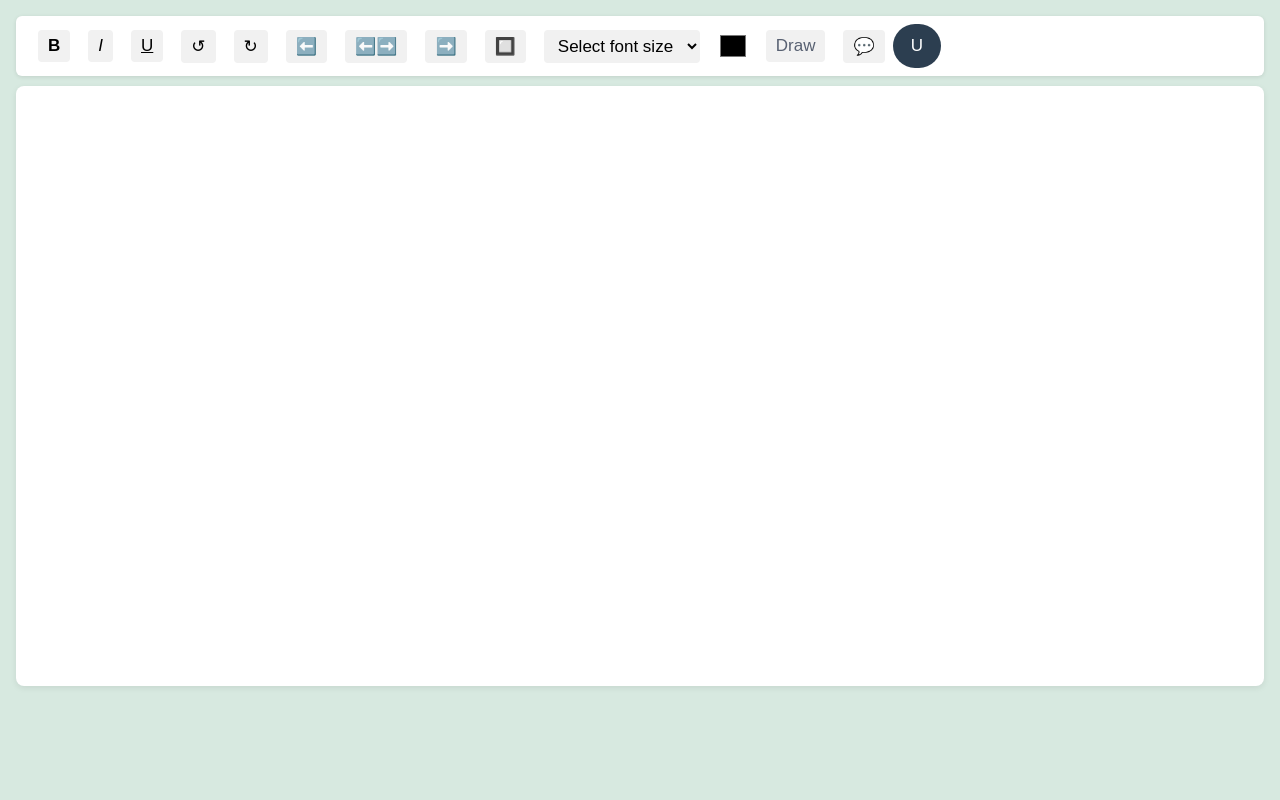
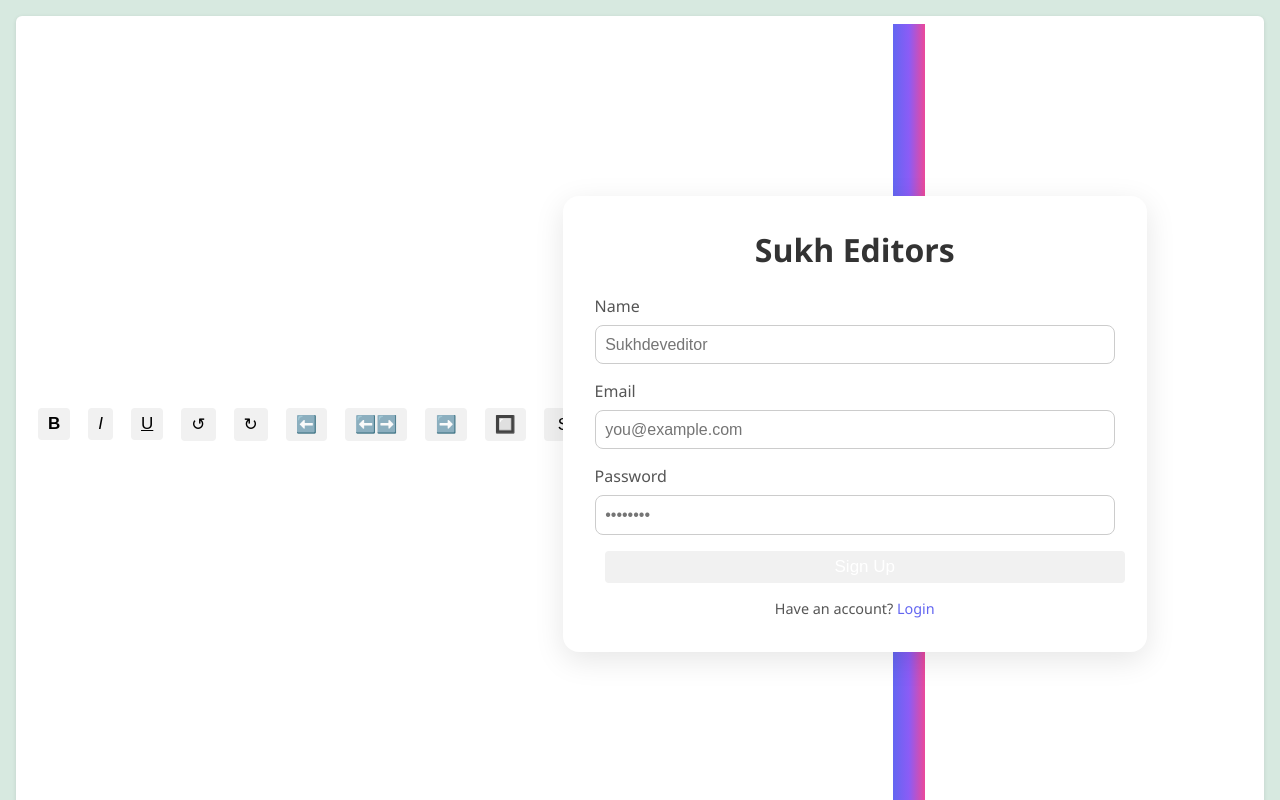
Before and after one commit to Sukhdevvinay/SukhdevEditor, a React (Create React App) app: page /editor in a window 1280 px wide. Built offline with nearby package versions, Linux system fonts and the light colour scheme; no server answers.

Commit message:
Refactor Profile component and add Signup component

```diff
--- a/src/Component/profile.js
+++ b/src/Component/profile.js
@@ -1,54 +1,82 @@
-// Navbar.js
-import React, { useState, useEffect} from 'react';
+import React, { useState } from 'react';
 import { useNavigate } from 'react-router-dom';
-import "../Stylesheet/profile.css"; // You can customize the styling
-
-const Profile = () => {
-  const [showDropdown, setShowDropdown] = useState(false);
+import style from "../Stylesheet/Login.module.css";
+import { Link } from 'react-router';
+const Signup = () => {
+  const [name, setName] = useState('');
+  const [password, setPassword] = useState('');
+  const [email, setEmail] = useState('');
   const navigate = useNavigate();
-  const [Userdata,setUserData] = useState(null);
-  useEffect(() => {
-    const path = window.location.pathname.split('/')[1]; // Gets "editor" or "Draw"
-    // console.log("path : ",path);
-    fetch(`https://sukhdev-editor-backend.onrender.com//${path}/send_details`, {
-      method: 'GET',
-      credentials: 'include', // If you're using cookies
-    })
-      .then(res => res.json())
-      .then(data => setUserData(data))
-      .catch(err => console.error("Error fetching user data:", err));
-  }, []);
-
-  const handleLogout = async (e) => {
+  const handleSignup = async (e) => {
     e.preventDefault();
-    try {
-      const res = await fetch('https://sukhdev-editor-backend.onrender.com//logout/logout',{
-        method : 'GET',
-        credentials : 'include'
+    try {   // Sending a data to this end Point after filling this form
+      const API_URL = process.env.REACT_APP_API_URL || "http://localhost:3000";
+      const res = await fetch(`${API_URL}/Signup/signup`, {
+        method: 'POST',
+        headers: { 'Content-Type': 'application/json' },
+        credentials: 'include',
+        body: JSON.stringify({ name, email, password }),
       });
-      const data = await res.json();
-      alert(data.message);
-      navigate('/logout');
-    } catch {
-      console.log("Logout Failed");
+      const text = await res.text();
+      try { // Now we are try to convert Our text data response form server into JSON format
+        //   // Agar json main convert ho gaya toh try chalega
+        //   // Agar koi response se  error aati hain toh woh json main convert nhi hoga and then
+        //   // toh fir woh catch main chala jayega
+        const data = JSON.parse(text);
+        if (res.status === 200) { // Succesfully signedup
+          navigate('/editor');
+        } else { // failed to signedup
+          alert(data.message);
+        }
+      } catch (e) {
+        console.error("Response was not JSON:", e);
+      }
+    } catch (err) {
+      console.log("Signup Error : ", err);
     }
-    navigate('/');
-  };
-  let First_letter_Name = Userdata?.name?.[0]?.toUpperCase() || "U";
-  let email = Userdata?.email || "User@gamil.com";
+  }
   return (
-    <div className="navbar">
-      <div className="profile-container" onClick={() => setShowDropdown(!showDropdown)}>
-        <span className= "spanelement">{First_letter_Name}</span>
-        {showDropdown && (
-          <div className="dropdown-menu">
-            <div className= "email">{email}</div>
-            <div onClick={handleLogout}>Logout</div>
-          </div>
-        )}
+    <div className={style.loginWrapper}>
+      <div className={style.logincontainer}>
+        <div className={style.signupheight}>
+          <h2 className={style.logintitle}>Sukh Editors</h2>
+          <form className={style.loginform} method="post" onSubmit={handleSignup}>
+            <div className={style.formgroup}>
+              <label>Name</label>
+              <input
+                type="text"
+                placeholder="Sukhdeveditor"
+                value={name}
+                onChange={(e) => setName(e.target.value)}
+                required />
+            </div>
+            <div className={style.formgroup}>
+              <label>Email</label>
+              <input
+                type="email"
+                placeholder="you@example.com"
+                value={email}
+                onChange={(e) => setEmail(e.target.value)}
+                required />
+            </div>
+            <div className={style.formgroup}>
+              <label>Password</label>
+              <input
+                type="password"
+                placeholder="••••••••"
+                value={password}
+                onChange={(e) => setPassword(e.target.value)}
+                required />
+            </div>
+            <button type="submit" className={style.loginbutton}>Sign Up</button>
+            <p className={style.signuptext}>
+              Have an account? <Link to="/">Login</Link>
+            </p>
+          </form>
+        </div>
       </div>
     </div>
   );
 };
 
-export default Profile;
+export default Signup;
```
